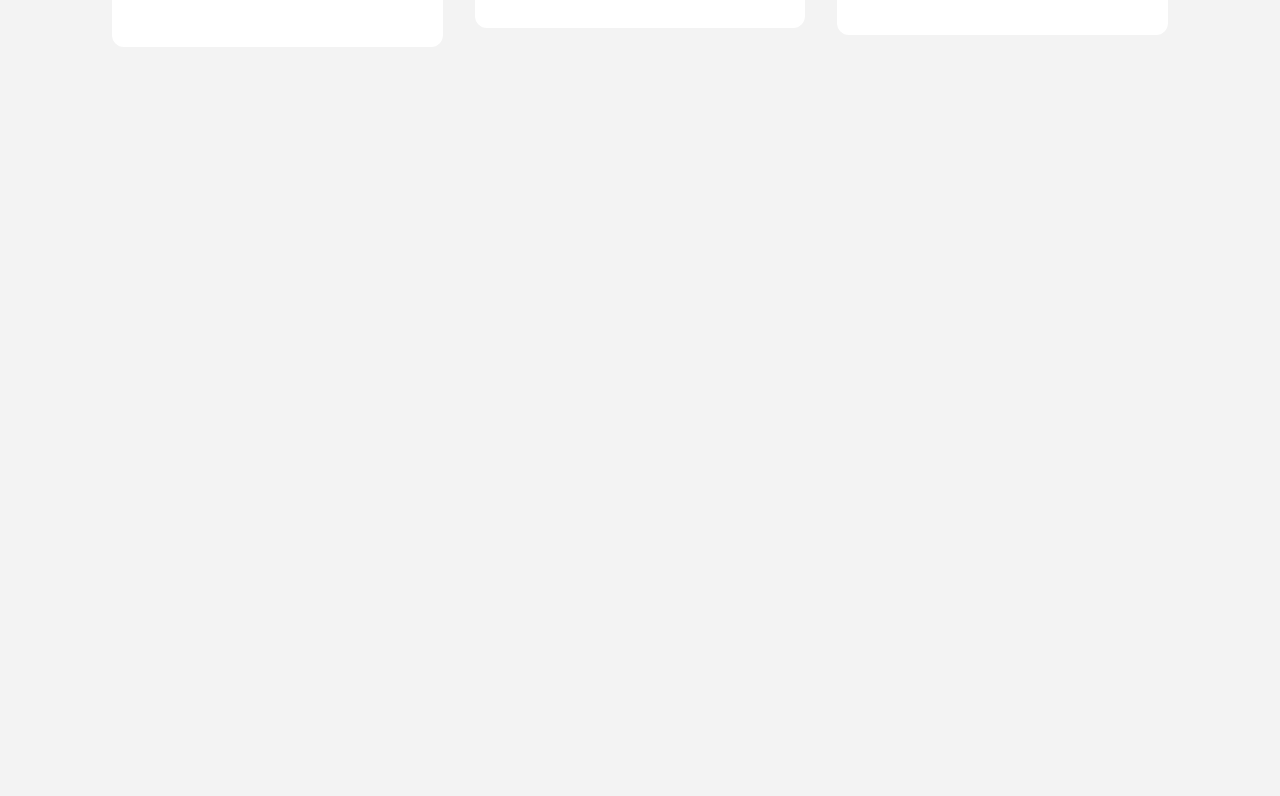
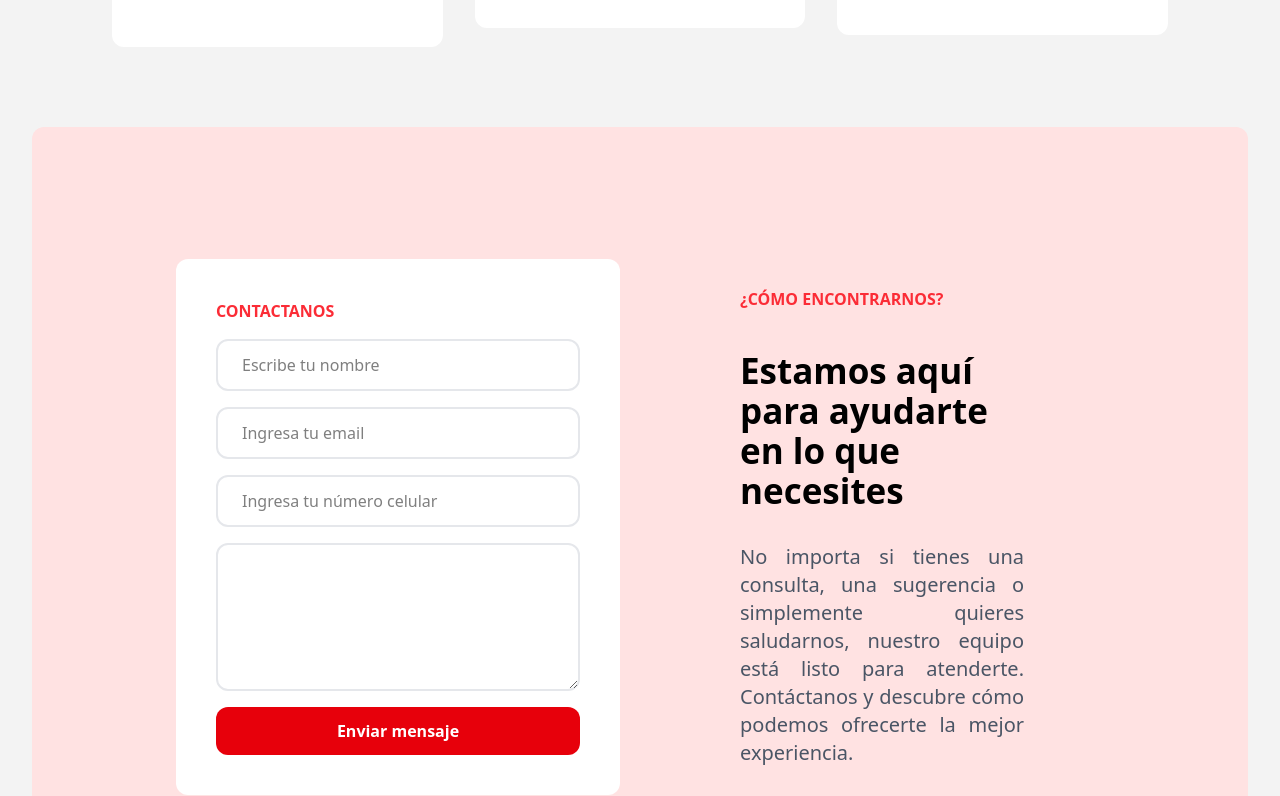
Before and after one commit to RominaOsorio/propiedades, a React (Vite) app: page / in a window 1280 px wide. Shown: the part 5484-6280 px from the top of the page. Before the commit the page ends 5611 px from the top, so only its background shows below. Built offline with nearby package versions, Linux system fonts and the light colour scheme.

Commit message:
Agregué Contact.jsx

```diff
--- a/src/App.jsx
+++ b/src/App.jsx
@@ -6,6 +6,7 @@ import PopularAreas from './layout/PopularAreas'
 import Properties from './layout/Properties'
 import Services from './layout/Services'
 import Clients from './layout/Clients'
+import Contact from './layout/Contact'
 
 const App = () => {
   return (
@@ -18,6 +19,7 @@ const App = () => {
         <Properties />
         <Services />
         <Clients />
+        <Contact />
       </DarkModeProvider>
     </>
   )
--- a/src/layout/Contact.jsx
+++ b/src/layout/Contact.jsx
@@ -1,8 +1,74 @@
-import React from 'react'
+import { useEffect } from 'react'
+import { useDarkMode } from '../context/DarkModeContext'
+import AOS from 'aos'
+import 'aos/dist/aos.css'
 
 const Contact = () => {
+  useEffect(() => {
+    AOS.init({
+      offset: 200,
+      duration: 800,
+      easing: 'ease-in-out-sine',
+      delay: 100
+    })
+  }, [])
+
+  const { darkMode } = useDarkMode()
+
   return (
-    <div>Contact</div>
+    <>
+      <div className={`${darkMode ? 'dark bg-black' : 'light bg-transparent'} pb-20`}>
+        <section id='contact' className={`${darkMode ? 'dark bg-gray-800' : 'light bg-red-100'} lg:w-[95%] w-full h-fit m-auto rounded-xl grid md:grid-cols-2 grid-cols-1 justify-center items-center lg:px-36 px-6 py-20 gap-10`}>
+          <div className='bg-white dark:bg-black p-10 flex flex-col justify-center items-start gap-4 rounded-xl'>
+            <h2 data-aos='zoom-in' className='text-red-500 dark:text-white uppercase font-semibold'>Contactanos</h2>
+
+            <input
+              type='text'
+              placeholder='Escribe tu nombre'
+              className='w-full px-6 py-3 border-2 border-gray-200 rounded-xl'
+            />
+
+            <input
+              type='email'
+              placeholder='Ingresa tu email'
+              className='w-full px-6 py-3 border-2 border-gray-200 rounded-xl'
+            />
+
+            <input
+              type='number'
+              placeholder='Ingresa tu número celular'
+              className='w-full px-6 py-3 border-2 border-gray-200 rounded-xl'
+            />
+
+            <textarea
+              name='menssage'
+              id='message'
+              className='w-full px-6 py-3 border-2 border-gray-200 rounded-xl'
+              cols='30'
+              rows='5'
+            />
+
+            <button className='bg-red-600 w-full text-md px-8 py-3 text-white font-semibold rounded-xl hover:bg-black dark:hover:bg-red-700 cursor-pointer'>
+              Enviar mensaje
+            </button>
+          </div>
+
+          <div className='flex flex-col justify-center items-start gap-8 lg:p-20 p-6'>
+            <h2 data-aos='zoom-in' data-aos-delay='200' className='text-red-500 dark:text-white uppercase font-semibold'>¿Cómo encontrarnos?</h2>
+
+            <h3 data-aos='zoom-in' data-aos-delay='400' className='text-black text-[28px] md:text-[35px] font-semibold leading-10 mt-2 dark:text-white'>
+              Estamos aquí para ayudarte en lo que necesites
+            </h3>
+
+            <p data-aos='zoom-in' data-aos-delay='600' className='text-xl text-gray-600 dark:text-white text-justify'>
+              No importa si tienes una consulta, una sugerencia o simplemente quieres saludarnos, nuestro equipo está listo para atenderte.
+              Contáctanos y descubre cómo podemos ofrecerte la mejor experiencia.
+            </p>
+          </div>
+
+        </section>
+      </div>
+    </>
   )
 }
 
```
